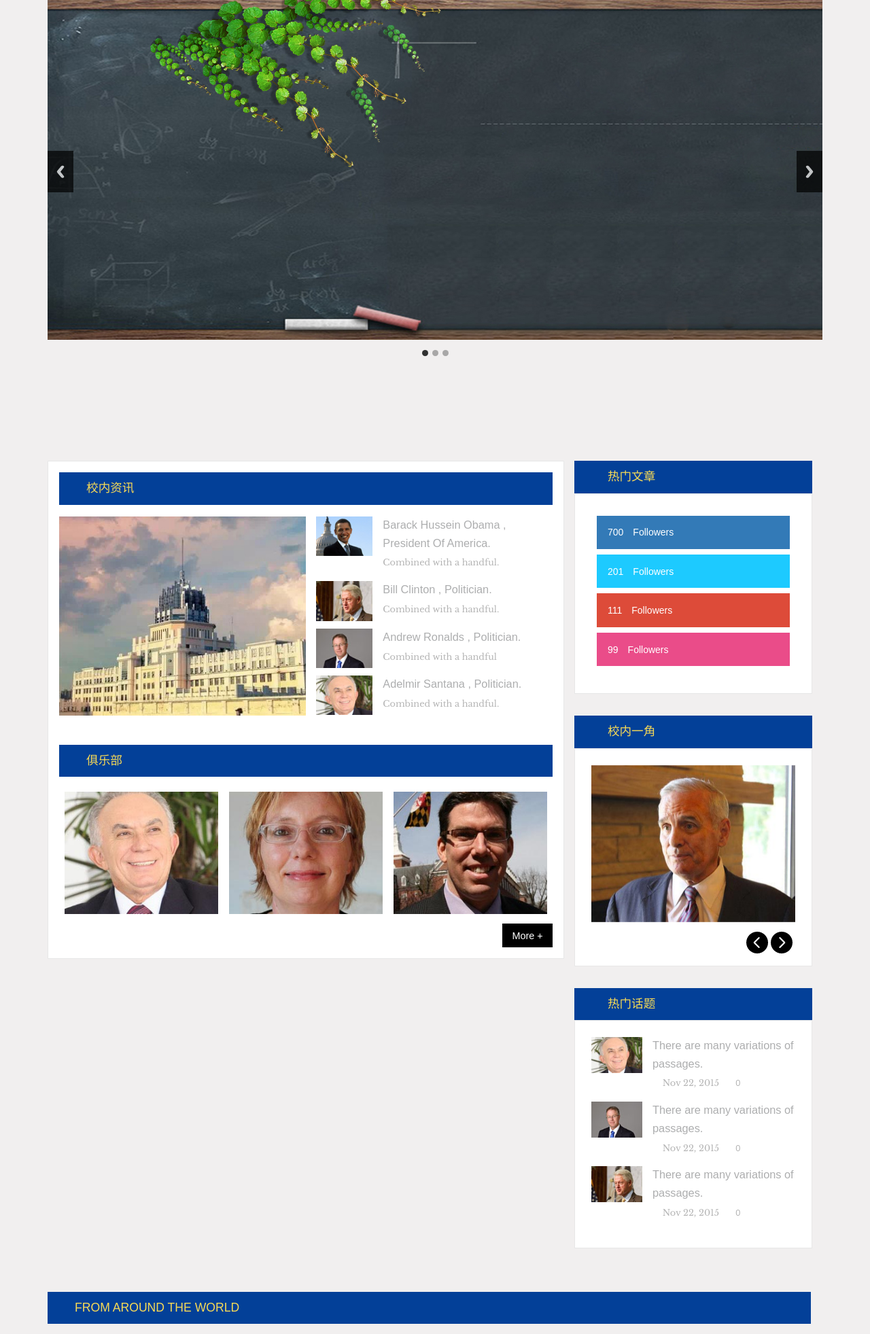
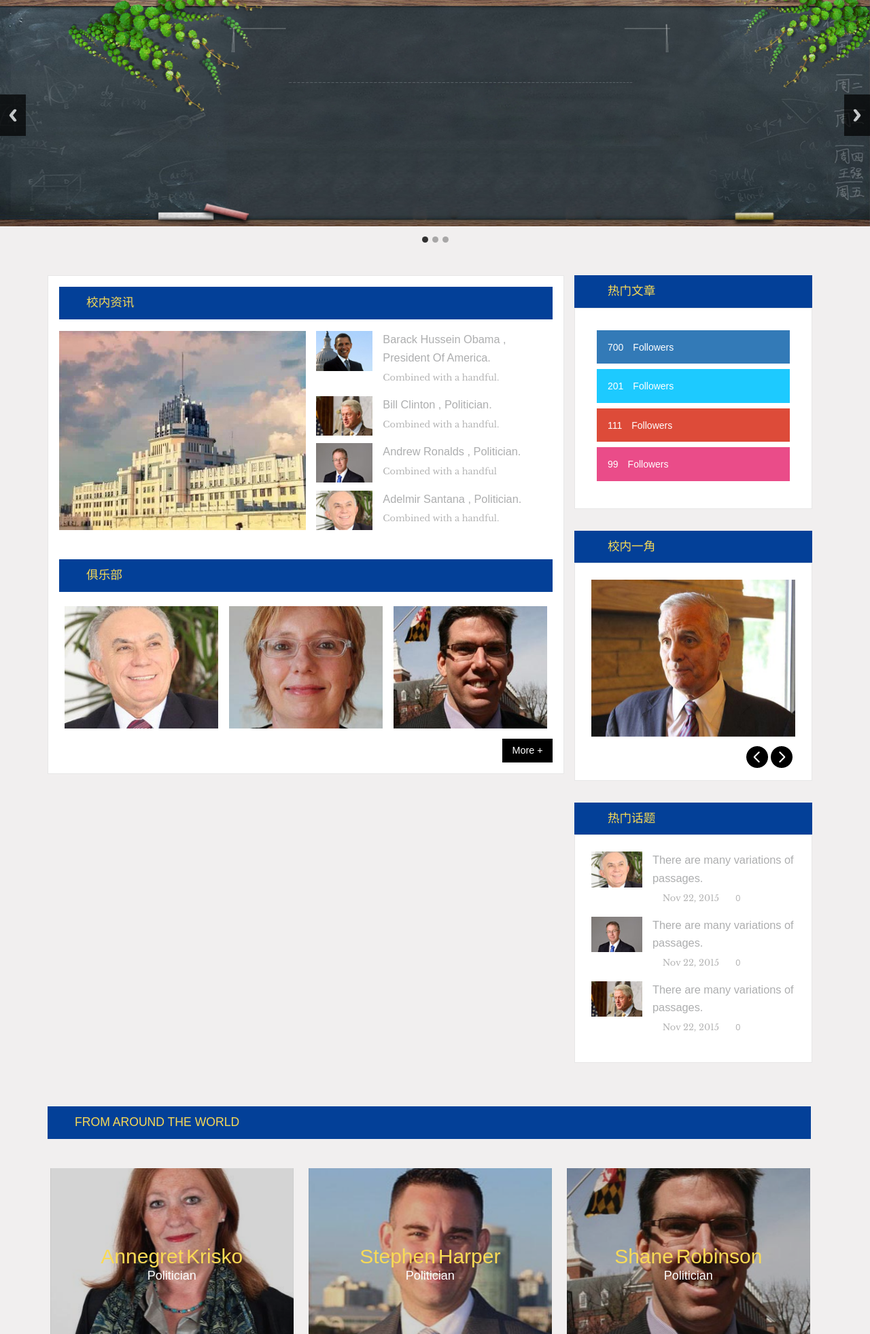
Before and after one commit to liumochi/e-friend, a CodeIgniter app: page /phpprac/ in a window 1280 px wide. Shown: the part 101-2064 px from the top of the page at 68% size. Run offline with CodeIgniter, Linux system fonts and the light colour scheme; some web fonts are replaced.

Commit message:
e-friend 前后台合并 php

```diff
--- a/application/views/index.php
+++ b/application/views/index.php
@@ -75,9 +75,7 @@
 	</div>
    <!--/start-banner-->
 	<div class="banner">
-		<div class="container">
 			<div class="banner-inner">
-				<div class="callbacks_container">
 					<ul class="rslides callbacks callbacks1" id="slider4">
 						<li class="callbacks1_on">
                                 <img src="assets/images/banner.jpg" alt="">
@@ -86,10 +84,9 @@
                                 <img src="assets/images/1.jpg" alt="">
 						</li>
 						<li>
-                                <img src="assets/images/2.jpg" alt="">
+                                <img src="assets/images/b1.jpg" alt="">
 						</li>
 					</ul>
-                </div>
 					<!--banner-Slider-->
 
 					 <script>
@@ -105,7 +102,6 @@
 					});
 					  </script>
 			</div>
-        </div>
   </div>
 <!--//end-banner-->
 <!--/start-main-->
@@ -177,7 +173,7 @@
 								<div class="course_demo1">
 								  <ul id="flexiselDemo1">
 									 <li>
-										<a href="single.html"><img src="assets/images/mg1.jpg" alt="" /></a>
+										<a href="Welcome/about"><img src="assets/images/mg1.jpg" alt="" /></a>
 									 </li>
 									 <li>
 										<a href="single.html"><img src="assets/images/mg2.jpg" alt="" /></a>
@@ -247,28 +243,28 @@
 					    </div>
 						<div class="item">
 
-							<img class="img-responsive lot" src="assets/images/p33.jpg" alt=""/>
+							<img class="img-responsive lot" src="assets/images/p3.jpg" alt=""/>
 					    </div>
 						<div class="item">
 
-							<img class="img-responsive lot" src="assets/images/p1.jpg" alt=""/>
+							<img class="img-responsive lot" src="assets/images/p4.JPG" alt=""/>
 					</div>
 					<div class="item">
 
-							<img class="img-responsive lot" src="assets/images/p1.jpg" alt=""/>
+							<img class="img-responsive lot" src="assets/images/p5.jpg" alt=""/>
 					</div>
 						<div class="item">
 
-							<img class="img-responsive lot" src="assets/images/p2.jpg" alt=""/>
-					</div>
-						<div class="item">
+							<img class="img-responsive lot" src="assets/images/p6.jpg" alt=""/>
+					    </div>
+                            <div class="item">
 
-							<img class="img-responsive lot" src="assets/images/p33.jpg" alt=""/>
-					</div>
-						<div class="item">
+                                <img class="img-responsive lot" src="assets/images/p7.jpg" alt=""/>
+                            </div>
+                            <div class="item">
 
-							<img class="img-responsive lot" src="assets/images/p1.jpg" alt=""/>
-					</div>
+                                <img class="img-responsive lot" src="assets/images/p8.jpg" alt=""/>
+                            </div>
 				</div>
 				</div>
 				<!-- requried-jsfiles-for owl -->
--- a/assets/css/banner.css
+++ b/assets/css/banner.css
@@ -16,6 +16,15 @@ ul,ol{
     z-index: 1;
     transition: opacity 500ms ease-in-out;
 }
+.banner{
+    overflow: hidden;
+}
+#slider4 li img{
+    width:100%;
+}
+.banner-inner{
+    position: relative;
+}
 .centered-btns_nav { position: absolute; top: 50%; z-index: 2; width: 38px; height: 61px; margin-top: -40px; line-height: 200px; background-image: url(../images/arrow.gif); overflow: hidden; opacity: .7;}
 .next { right: 0; background-position: right 0;}
 .centered-btns_nav:active { opacity: 1;}
--- a/assets/css/style.css
+++ b/assets/css/style.css
@@ -262,12 +262,12 @@ label{
 /*--slider-css--*/
 .banner{
 	    /*background: url(../images/banner.jpg)no-repeat 0px 0px;*/
-     background-size:cover;
-    -webkit-background-size:cover;
-    -o-background-size:cover;
-    -moz-background-size:cover;
-    -ms-background-size:cover;
-    min-height:630px;
+     /*background-size:cover;*/
+    /*-webkit-background-size:cover;*/
+    /*-o-background-size:cover;*/
+    /*-moz-background-size:cover;*/
+    /*-ms-background-size:cover;*/
+    /*min-height:400px;*/
 }
 .mag-innert-left {
     background-color: #fff;
@@ -343,7 +343,7 @@ label{
   text-decoration: none;
   height: 80px;
   width: 40px;
-  background: transparent url("../images/arrows.png") no-repeat left top;
+  background: transparent url("../images/arrow.png") no-repeat left top;
   margin-top: 4%;
   display: block;
 }
```
